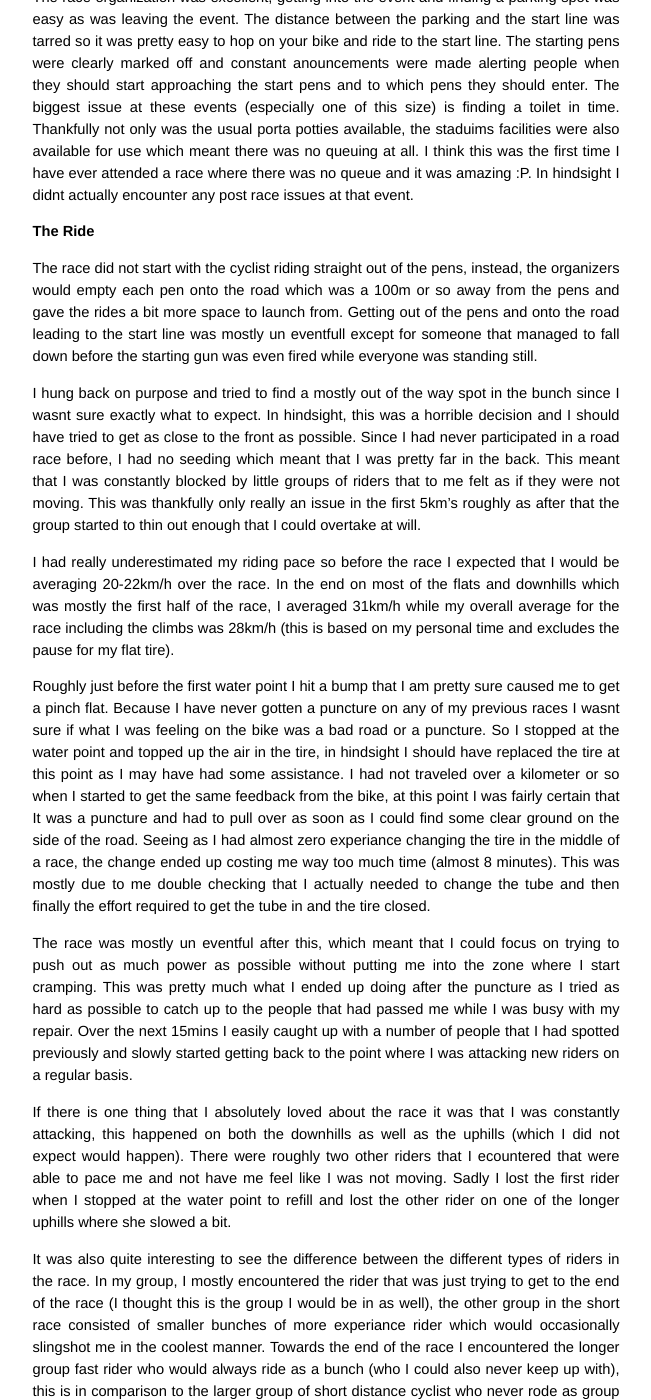
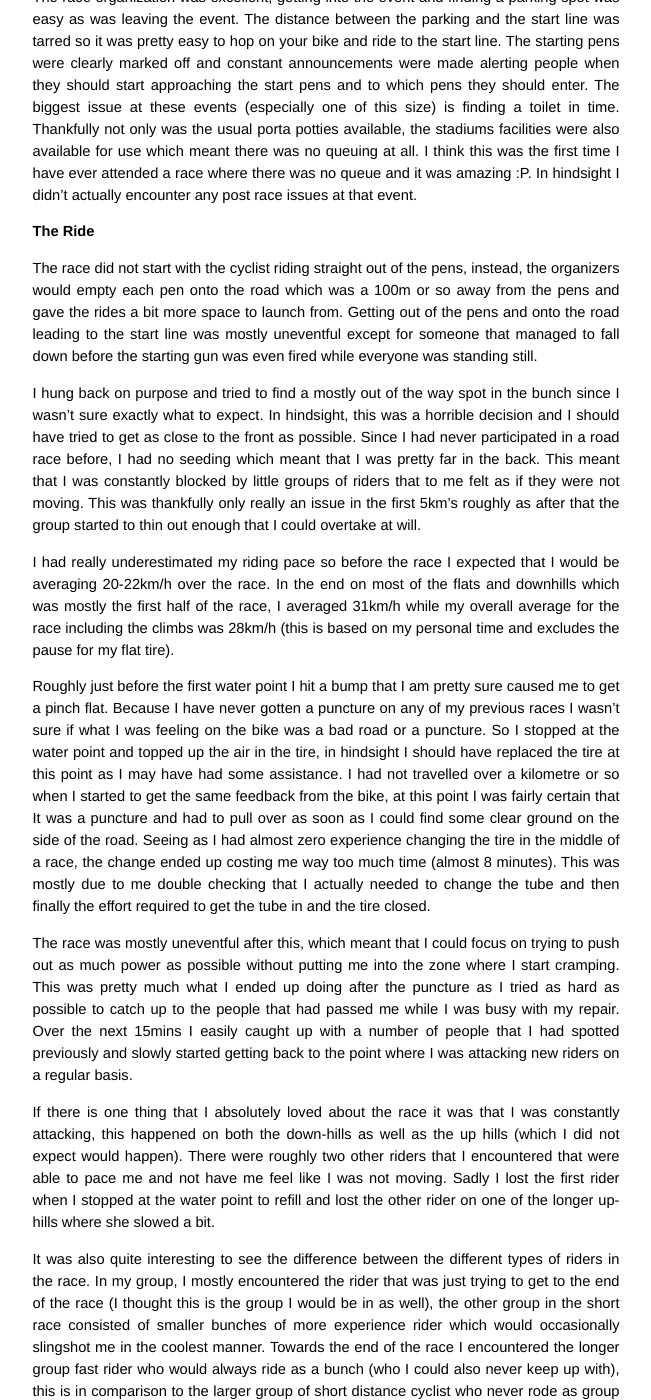
Before and after one commit to RC1140/rc1140.github.com, a Jekyll site: the page built from _posts/2015-02-15-itamiWoShire.md, in a window 1280 px wide and 1400 px high, scrolled down 330 px. Shown: the whole window, without its empty margins (314-965 px from the left). Built offline with Jekyll 4.4.1, drawn with Linux system fonts in a browser that asks for light colours; some of the changed text lies outside the part shown.

Commit message:
minor corrections

```diff
--- a/_posts/2015-02-15-itamiWoShire.md
+++ b/_posts/2015-02-15-itamiWoShire.md
@@ -13,12 +13,12 @@ was much easier seeing as I was able to drive home after the race.
 The race organization was excellent, getting into the event and finding a parking spot was
  easy as was leaving the event. The distance between the parking and the start line was
 tarred so it was pretty easy to hop on your bike and ride to the start line. The starting
-pens were clearly marked off and constant anouncements were made alerting people when they
+pens were clearly marked off and constant announcements were made alerting people when they
 should start approaching the start pens and to which pens they should enter. The biggest
 issue at these events (especially one of this size) is finding a toilet in time. Thankfully
- not only was the usual porta potties available, the staduims facilities were also available
+ not only was the usual porta potties available, the stadiums facilities were also available
  for use which meant there was no queuing at all. I think this was the first time I have
-ever attended a race where there was no queue and it was amazing :P. In hindsight I didnt
+ever attended a race where there was no queue and it was amazing :P. In hindsight I didn't
  actually encounter any post race issues at that event.
 
 ### The Ride
@@ -26,12 +26,12 @@ ever attended a race where there was no queue and it was amazing :P. In hindsigh
 The race did not start with the cyclist riding straight out of the pens, instead, the
 organizers would empty each pen onto the road which was a 100m or so away from the pens
 and gave the rides a bit more space to launch from.
-Getting out of the pens and onto the road leading to the start line was mostly un eventfull
+Getting out of the pens and onto the road leading to the start line was mostly uneventful
  except for someone that managed to fall down before the starting gun was even fired while
  everyone was standing still.
 
 I hung back on purpose and tried to find a mostly out of the way spot in the bunch since I
-wasnt sure exactly what to expect. In hindsight, this was a horrible decision and I should
+wasn't sure exactly what to expect. In hindsight, this was a horrible decision and I should
 have tried to get as close to the front as possible. Since I had never participated in a
 road race before, I had no seeding which meant that I was pretty far in the back. This meant
  that I was constantly blocked by little groups of riders that to me felt as if they were
@@ -46,17 +46,17 @@ averaging 20-22km/h over the race. In the end on most of the flats and downhills
 
 Roughly just before the first water point I hit a bump that I am pretty sure caused me to
 get a pinch flat. Because I have never gotten a puncture on any of my previous races I
-wasnt sure if what I was feeling on the bike was a bad road or a puncture. So I stopped at
+wasn't sure if what I was feeling on the bike was a bad road or a puncture. So I stopped at
  the water point and topped up the air in the tire, in hindsight I should have replaced the
- tire at this point as I may have had some assistance. I had not traveled over a kilometer
+ tire at this point as I may have had some assistance. I had not travelled over a kilometre
  or so when I started to get the same feedback from the bike, at this point I was fairly
 certain that It was a puncture and had to pull over as soon as I could find some clear
-ground on the side of the road. Seeing as I had almost zero experiance changing the tire
+ground on the side of the road. Seeing as I had almost zero experience changing the tire
  in the middle of a race, the change ended up costing me way too much time (almost 8 minutes).
 This was mostly due to me double checking that I actually needed to change the tube and
 then finally the effort required to get the tube in and the tire closed.
 
-The race was mostly un eventful after this, which meant that I could focus on trying to
+The race was mostly uneventful after this, which meant that I could focus on trying to
 push out as much power as possible without putting me into the zone where I start cramping.
 This was pretty much what I ended up doing after the puncture as I tried as hard as possible
 to catch up to the people that had passed me while I was busy with my repair. Over the next
@@ -64,20 +64,20 @@ to catch up to the people that had passed me while I was busy with my repair. Ov
 started getting back to the point where I was attacking new riders on a regular basis.
 
 If there is one thing that I absolutely loved about the race it was that I was constantly
-attacking, this happened on both the downhills as well as the uphills (which I did not
-expect would happen). There were roughly two other riders that I ecountered that were able
+attacking, this happened on both the down-hills as well as the up hills (which I did not
+expect would happen). There were roughly two other riders that I encountered that were able
  to pace me and not have me feel like I was not moving. Sadly I lost the first rider when
-I stopped at the water point to refill and lost the other rider on one of the longer uphills
+I stopped at the water point to refill and lost the other rider on one of the longer up-hills
  where she slowed a bit.
 
 It was also quite interesting to see the difference between the different types of riders
 in the race. In my group, I mostly encountered the rider that was just trying to get to
 the end of the race (I thought this is the group I would be in as well), the other group
-in the short race consisted of smaller bunches of more experiance rider which would
+in the short race consisted of smaller bunches of more experience rider which would
 occasionally slingshot me in the coolest manner. Towards the end of the race I encountered
  the longer group fast rider who would always ride as a bunch (who I could also never keep
  up with), this is in comparison to the larger group of short distance cyclist who never
-rode as group or drafted at all and instead preffered to ride side by side which meant they
+rode as group or drafted at all and instead preferred to ride side by side which meant they
 were always working themselves to death for no good reason.
 
 ### Fin
@@ -85,7 +85,7 @@ were always working themselves to death for no good reason.
 In the end this was a great race to start the year on. I now really want to find a group
 to train with since it was pretty clear that I am not pushing myself nearly hard enough on
  my weekend rides. I left the race feeling like I gave it my all and would gladly do it
-again, the pain that came after my recovery sleep wasnt nearly as bad as I thought it would
+again, the pain that came after my recovery sleep wasn't nearly as bad as I thought it would
  be, but still appeared in the form of major neck tension and soreness in my joints.
 
-The stats from my race can be found here : [http://www.movescount.com/moves/move52977351](http://www.movescount.com/moves/move52977351)
+The statistics from my race can be found here : [http://www.movescount.com/moves/move52977351](http://www.movescount.com/moves/move52977351)
```
